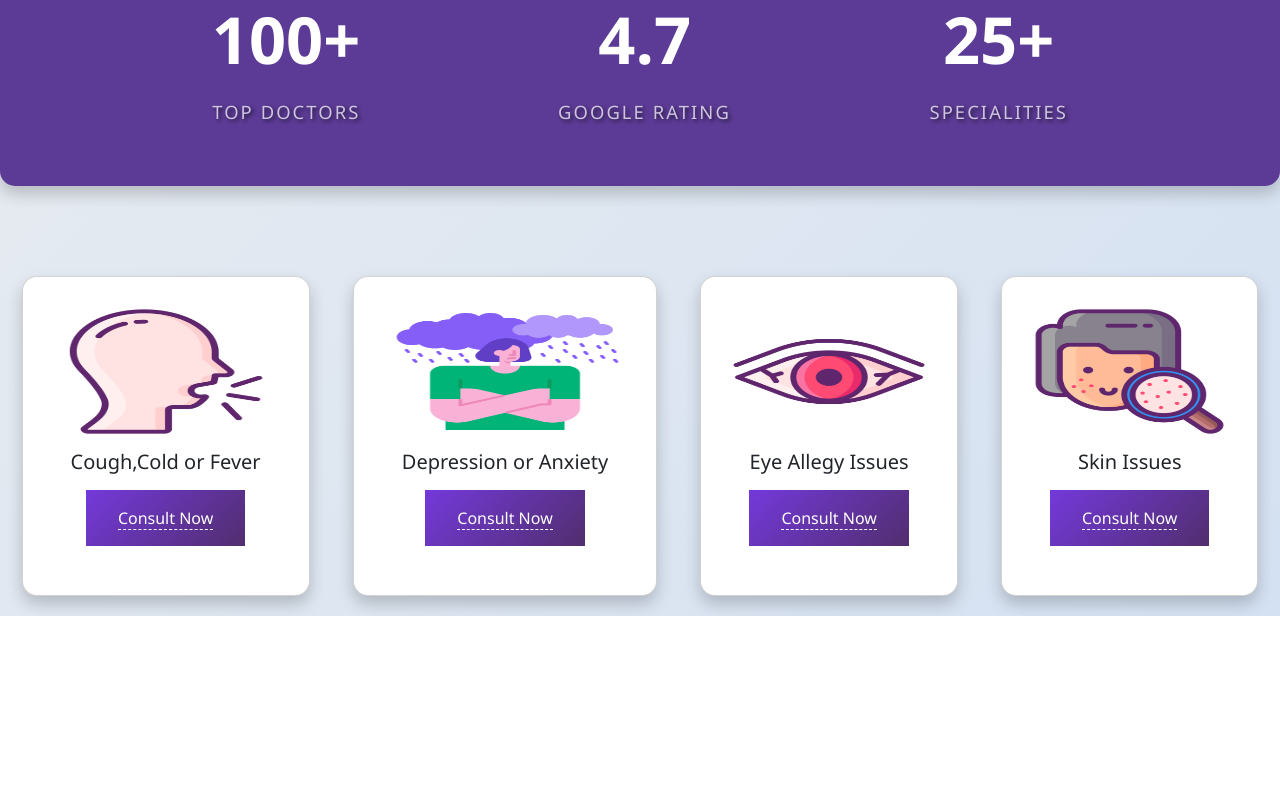
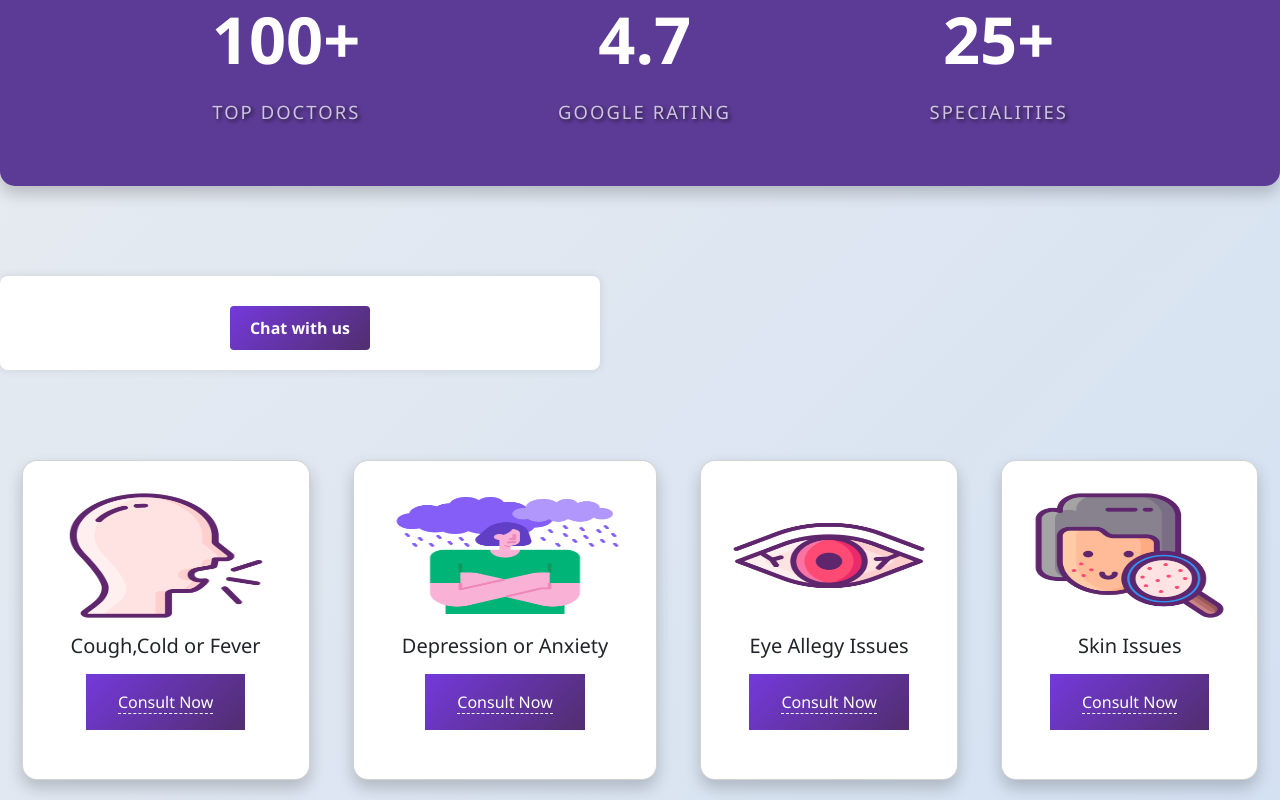
Before and after one commit to sohith18/Health-Care, a React (Vite) app in the folder client/: page / in a window 1280 px wide. Shown: the part 992-1792 px from the top of the page. Before the commit the page ends 1608 px from the top, so only its background shows below. Built offline with nearby package versions, Linux system fonts and the light colour scheme.

Commit message:
ADded rules to video call page

```diff
--- a/client/src/Styles/App.css
+++ b/client/src/Styles/App.css
@@ -44,6 +44,39 @@ img{
   display: flex;
   flex-wrap: wrap;
   justify-content: space-around;
+}
+.chat-box {
+  margin-top: 90px;
+  margin-bottom: 20px;
+  display: flex;
+  background-color: #ffffff;
+  justify-content: center;
+  box-shadow: 0px 0px 10px rgba(0, 0, 0, 0.1);
+  border-radius: 8px;
+  padding: 20px;
+  max-width: 600px;
+  width: 100%;
+}
+
+.chat-box p {
+  color: #333;
+  font-size: 16px;
+  line-height: 1.5;
+}
+
+.chat-box button {
+  background-color: #4caf50;
+  color: #fff;
+  padding: 10px 20px;
+  border: none;
+  border-radius: 4px;
+  cursor: pointer;
+  font-size: 16px;
+  margin-top: 10px;
+}
+
+.chat-box button:hover {
+  background-color: #45a049;
 }
 
 
--- a/client/src/pages/Home.jsx
+++ b/client/src/pages/Home.jsx
@@ -31,6 +31,9 @@ export default function Home() {
           </div>
         </div>
       </div>
+      <div className  = 'chat-box'>
+        <button> Chat with us </button>
+      </div>
       <div className='Boxes'>
         <Box cardImage={photo1} cardDestination="/cough-doctors" cardTitle="Cough,Cold or Fever"/>
         <Box cardImage={photo2} cardDestination="/mental-health-doctors" cardTitle="Depression or Anxiety" />
--- a/client/src/pages/join.jsx
+++ b/client/src/pages/join.jsx
@@ -2,16 +2,36 @@ import React, { useState } from "react";
 
 export default function JoinRoom() {
   const [room, setRoom] = useState(null);
+  const [showRules, setShowRules] = useState(false);
 
   const onSubmit = () => {
-    console.log(room)
+    console.log(room);
     window.location.assign(`/video-call/meeting/${room}`);
+  };
+
+  const Continue = () => {
+    setShowRules(true);
   };
 
   return (
     <div>
-      <input type="text" onChange={(e) => setRoom(e.target.value)} />
-      <button onClick={onSubmit}>Submit</button>
+
+      {!showRules&&(
+        <div>
+          {/* Display your rules here */}
+          <p>Rule 1</p>
+          <p>Rule 2</p>
+          {/* Add more rules as needed */}
+
+        </div>
+      )}
+      {!showRules && <button onClick={Continue}>Continue</button>}
+      {(showRules && (
+        <div>
+        <input type="text" onChange={(e) => setRoom(e.target.value)} />
+        <button onClick={onSubmit}>Submit</button>
+        </div>
+      ))}
     </div>
   );
 }
```
